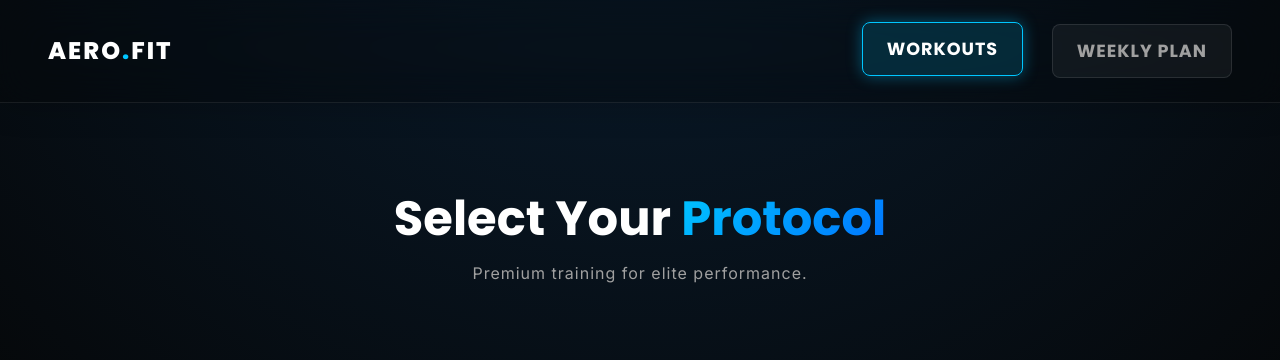
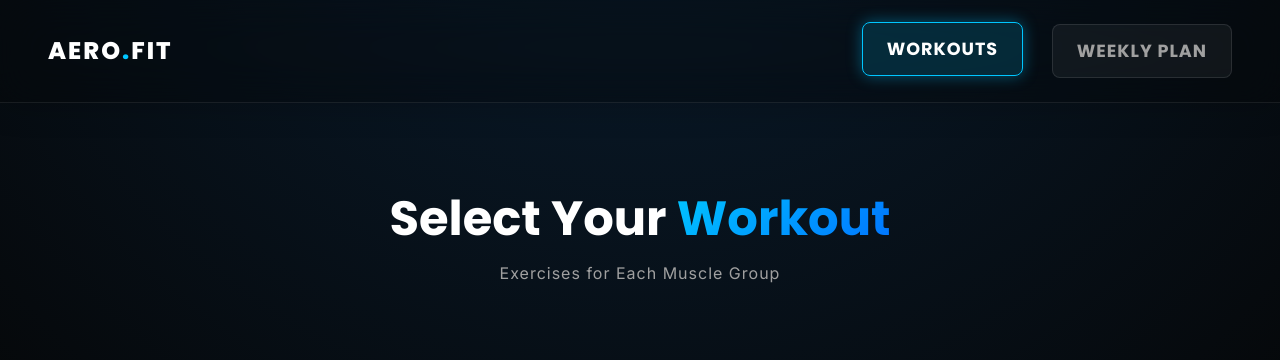
Before and after one commit to ShockRock2004/workout, a plain HTML site: page index.html in a window 1280 px wide. Shown: the top 360 px of the page. Drawn offline with Linux system fonts and the light colour scheme.

Commit message:
Title Change

```diff
--- a/index.html
+++ b/index.html
@@ -31,8 +31,8 @@
 
         <section id="view-home" class="view active-view">
             <div class="hero-text">
-                <h1>Select Your <span class="gradient-text">Protocol</span></h1>
-                <p>Premium training for elite performance.</p>
+                <h1>Select Your <span class="gradient-text">Workout</span></h1>
+                <p>Exercises for Each Muscle Group</p>
             </div>
 
             <div class="card-grid" id="category-grid">
```
